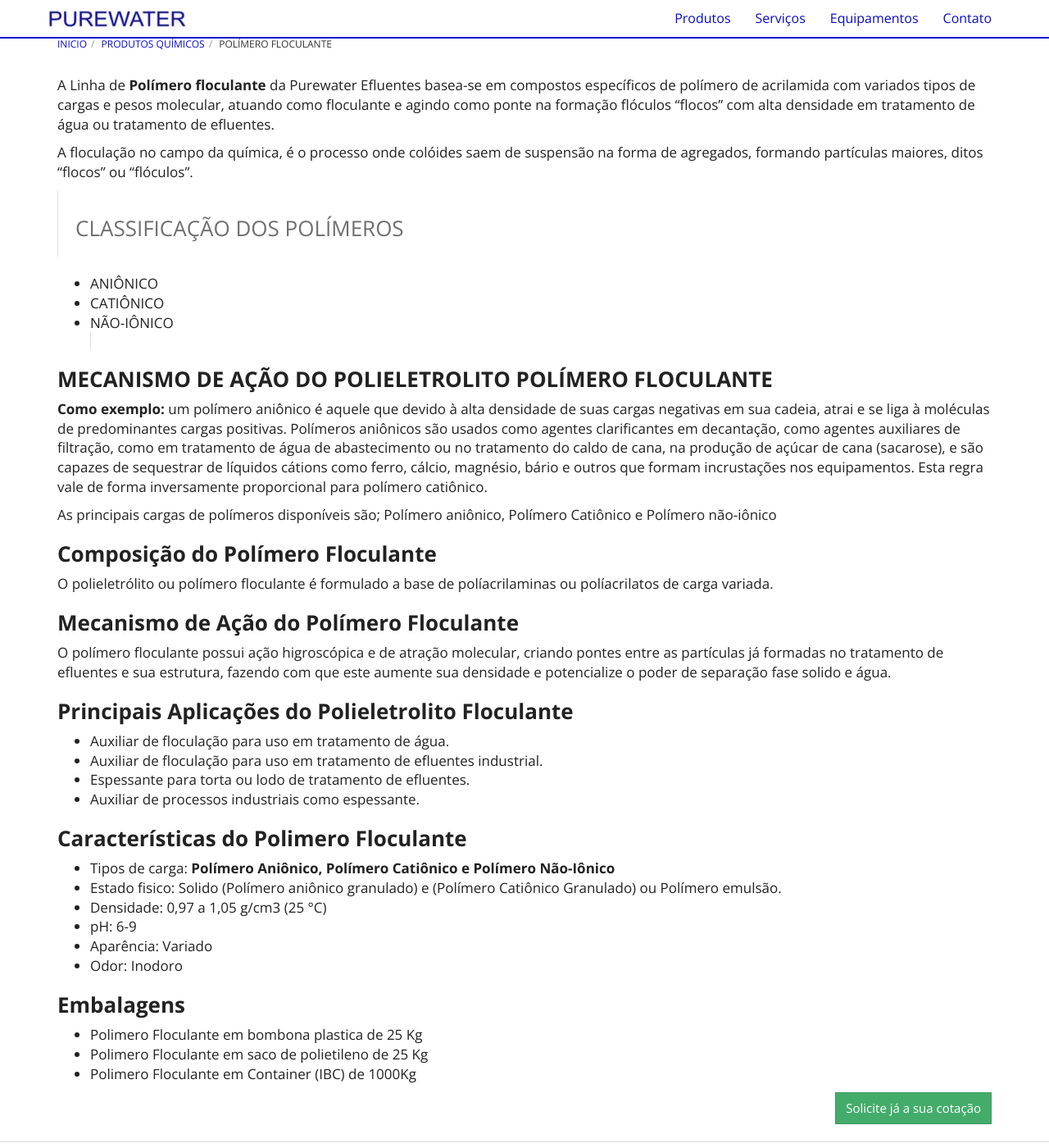
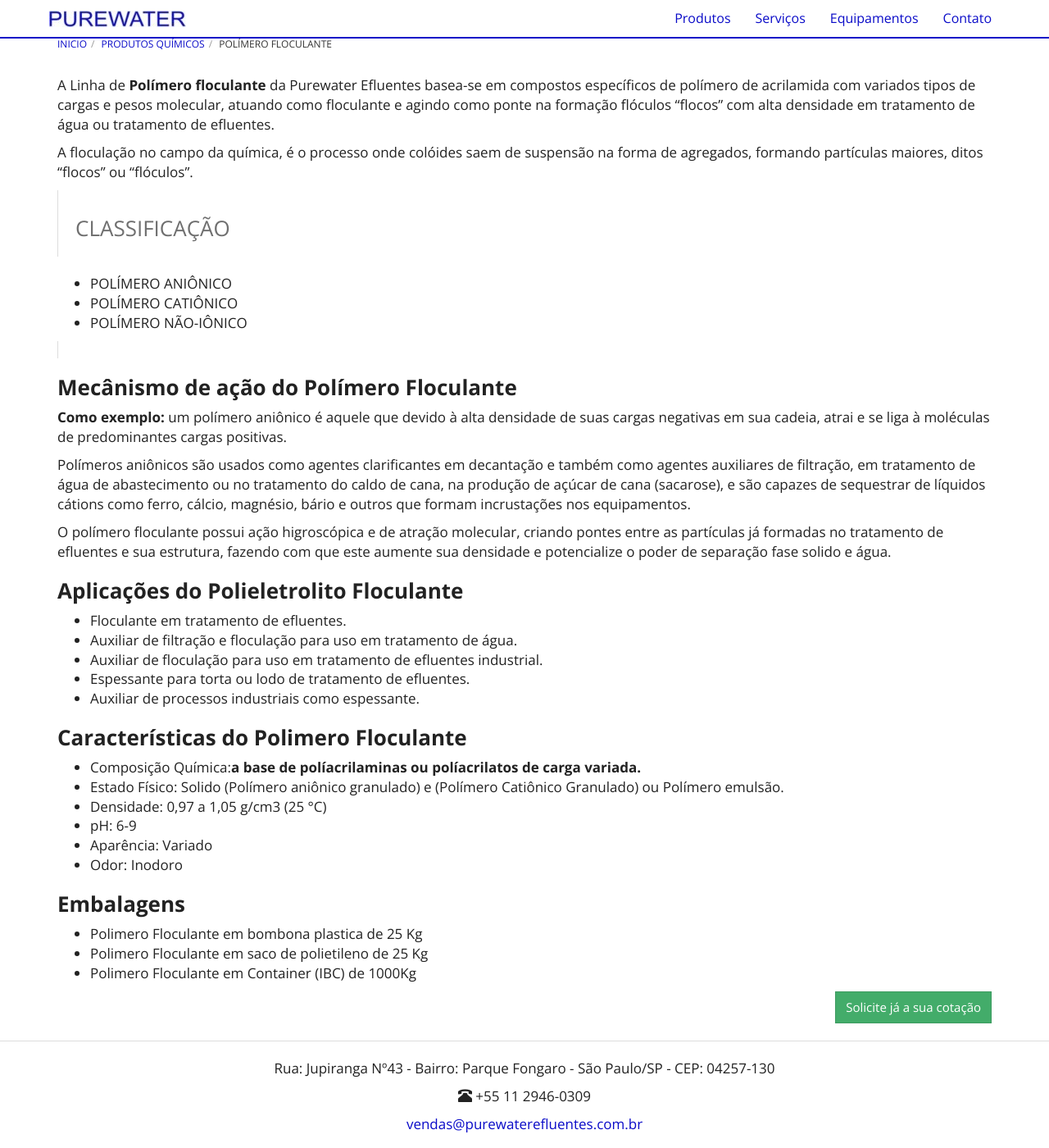
Before and after one commit to purewaterefluentes/purewaterefluentes.github.io, a Jekyll site: the page built from produtos/polieletrolito-polimero-floculante.md, in a window 1280 px wide and 1400 px high, scrolled down 286 px. Shown: the whole window at 82% size. Built offline with Jekyll 4.4.1, drawn with Linux system fonts in a browser that asks for light colours; nearby versions of some CDN libraries; library files that are not in the unit come from our copies.

Commit message:
Update polieletrolito-polimero-floculante.md

```diff
--- a/produtos/polieletrolito-polimero-floculante.md
+++ b/produtos/polieletrolito-polimero-floculante.md
@@ -9,38 +9,36 @@ A Linha de **Polímero floculante** da Purewater Efluentes basea-se em compostos
 
 A floculação no campo da química, é o processo onde colóides saem de suspensão na forma de agregados, formando partículas maiores, ditos "flocos" ou "flóculos".
 
-> ### CLASSIFICAÇÃO DOS POLÍMEROS
+> ### CLASSIFICAÇÃO
 
-+ ANIÔNICO
-+ CATIÔNICO
-+ NÃO-IÔNICO
++ POLÍMERO ANIÔNICO
++ POLÍMERO CATIÔNICO
++ POLÍMERO NÃO-IÔNICO
+
 >
 
-### **MECANISMO DE AÇÃO DO POLIELETROLITO POLÍMERO FLOCULANTE**
 
-**Como exemplo:** um polímero aniônico é aquele que devido à alta densidade de suas cargas negativas em sua cadeia, atrai e se liga à moléculas de predominantes cargas positivas. Polímeros aniônicos são usados como agentes clarificantes em decantação, como agentes auxiliares de filtração, como em tratamento de água de abastecimento ou no tratamento do caldo de cana, na produção de açúcar de cana (sacarose), e são capazes de sequestrar de líquidos cátions como ferro, cálcio, magnésio, bário e outros que formam incrustações nos equipamentos.
-Esta regra vale de forma inversamente proporcional para polímero catiônico.
+### **Mecânismo de ação do Polímero Floculante**
 
-As principais cargas de polímeros disponíveis são; Polímero aniônico, Polímero Catiônico e Polímero não-iônico
+**Como exemplo:** um polímero aniônico é aquele que devido à alta densidade de suas cargas negativas em sua cadeia, atrai e se liga à moléculas de predominantes cargas positivas.
 
-### **Composição do Polímero Floculante**
-O polieletrólito ou polímero floculante é formulado a base de políacrilaminas ou políacrilatos de carga variada.
+Polímeros aniônicos são usados como agentes clarificantes em decantação e também como agentes auxiliares de filtração, em tratamento de água de abastecimento ou no tratamento do caldo de cana, na produção de açúcar de cana (sacarose), e são capazes de sequestrar de líquidos cátions como ferro, cálcio, magnésio, bário e outros que formam incrustações nos equipamentos.
 
-### **Mecanismo de Ação do Polímero Floculante**
 O polímero floculante possui ação higroscópica e de atração molecular, criando pontes entre as partículas já formadas no tratamento de efluentes e sua estrutura, fazendo com que este aumente sua densidade e potencialize o poder de separação fase solido e água.
 
 
-### **Principais Aplicações do Polieletrolito Floculante**
+### **Aplicações do Polieletrolito Floculante**
 
-- Auxiliar de floculação para uso em tratamento de água.
+- Floculante em tratamento de efluentes.
+- Auxiliar de filtração e floculação para uso em tratamento de água.
 - Auxiliar de floculação para uso em tratamento de efluentes industrial.
 - Espessante para torta ou lodo de tratamento de efluentes.
 - Auxiliar de processos industriais como espessante.
 
 ### **Características do Polimero Floculante**
 
-- Tipos de carga: **Polímero Aniônico, Polímero Catiônico e Polímero Não-Iônico**
-- Estado fisico: Solido (Polímero aniônico granulado) e (Polímero Catiônico Granulado) ou Polímero emulsão.
+- Composição Química:**a base de políacrilaminas ou políacrilatos de carga variada.**
+- Estado Físico: Solido (Polímero aniônico granulado) e (Polímero Catiônico Granulado) ou Polímero emulsão.
 - Densidade: 0,97 a 1,05 g/cm3 (25 °C)
 - pH: 6-9
 - Aparência: Variado
```
